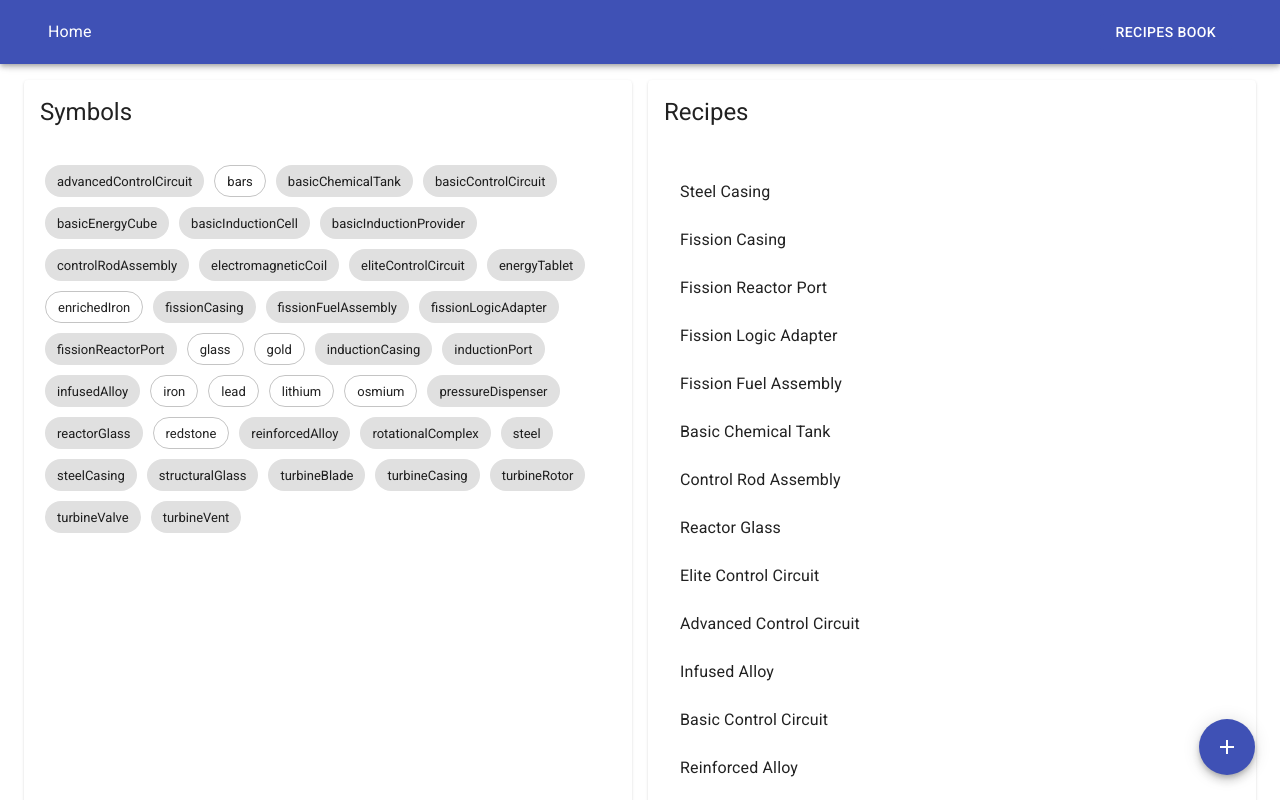
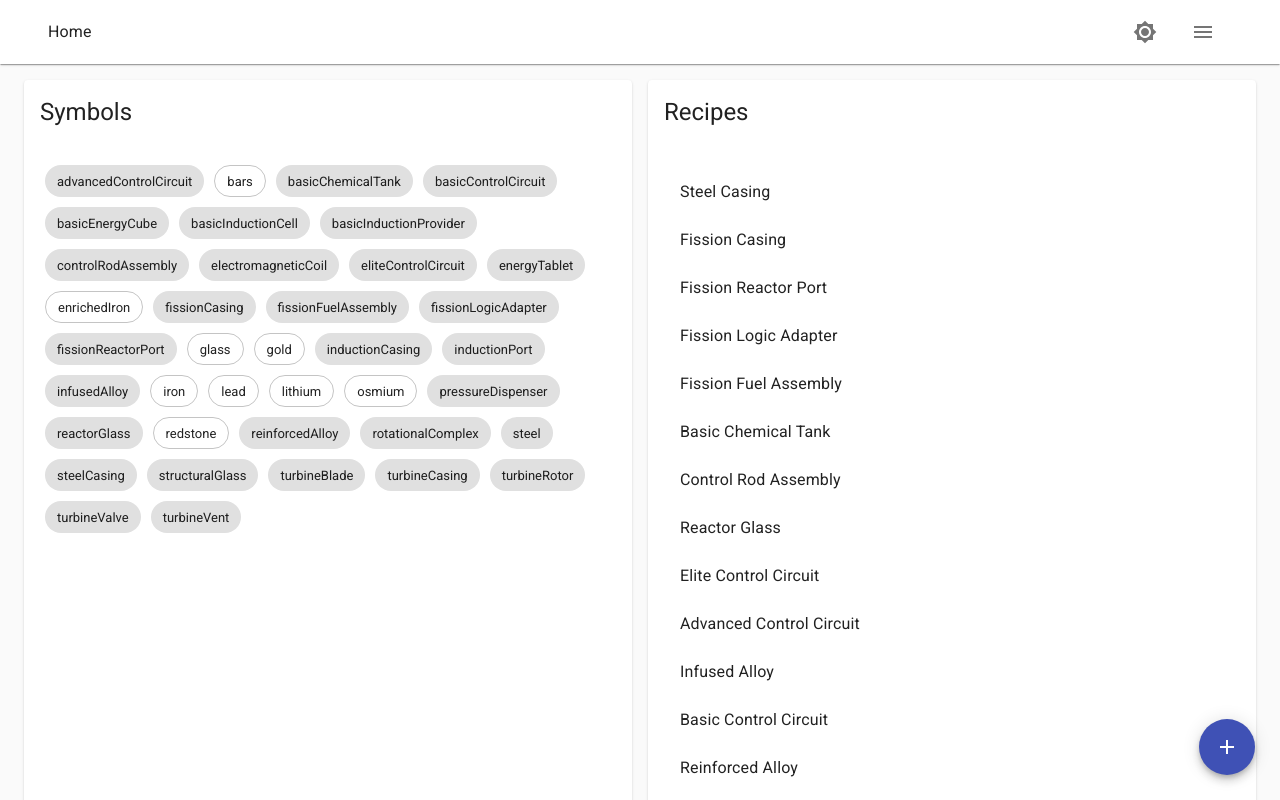
Before and after one commit to sabinmarcu/crafting-works, a React (Create React App) app: page / in a window 1280 px wide. Built offline with nearby package versions, Linux system fonts and the light colour scheme.

Commit message:
added themes

```diff
--- a/src/App.tsx
+++ b/src/App.tsx
@@ -1,7 +1,8 @@
 import React, { FC } from 'react';
 import { BrowserRouter as Router } from 'react-router-dom';
 import { Route, Switch } from 'react-router';
-import { Container } from '@material-ui/core';
+import { Container, withTheme } from '@material-ui/core';
+import styled from 'styled-components';
 
 import { NavBar } from './components/NavBar';
 import { Drawer, RouteChangeDrawerClose } from './components/Drawer';
@@ -11,18 +12,28 @@ import { HomeScreen } from './screens/Home';
 import { RecipeScreen } from './screens/Recipe';
 import { TestScreen } from './screens/Test';
 
+const StyledContainer = withTheme(
+  styled(Container)`
+    background: ${({ theme: { palette: { background: { default: background } } } }) => background};
+    width: 100vw;
+    height: 100vh;
+    max-width: initial;
+    overflow-y: auto;
+  `,
+);
+
 export const App: FC = () => (
   <Router>
     <NavBar />
     <Drawer />
     <RouteChangeDrawerClose />
-    <Container>
+    <StyledContainer>
       <Switch>
         <Route exact path="/" component={HomeScreen} />
         <Route exact path="/recipes/:name" component={RecipeScreen} />
         <Route exact path="/test" component={TestScreen} />
       </Switch>
-    </Container>
+    </StyledContainer>
     <CreateRecipe />
   </Router>
 );
--- a/src/components/CreateRecipe.tsx
+++ b/src/components/CreateRecipe.tsx
@@ -29,7 +29,7 @@ export const FabWrapper = styled.div`
 `;
 
 export const ModalContainer = styled(Container)`
-  padding: 0;
+  padding: 25px;
   margin-top: 25px;
   display: flex;
   flex-flow: column nowrap;
@@ -92,6 +92,8 @@ export const CreateRecipeModal: FC<{
       open={open}
       onClose={close}
       closeAfterTransition
+      disableEnforceFocus
+      disableAutoFocus
       BackdropComponent={Backdrop}
       BackdropProps={{
         timeout: 500,
--- a/src/components/NavBar.tsx
+++ b/src/components/NavBar.tsx
@@ -1,19 +1,23 @@
 import React, { FC } from 'react';
 import {
   AppBar,
-  Toolbar,
   Container,
-  Button,
   Typography,
   IconButton,
 } from '@material-ui/core';
+
+import Brightness4Icon from '@material-ui/icons/Brightness4';
+import Brightness7Icon from '@material-ui/icons/Brightness7';
 import ArrowBackIcon from '@material-ui/icons/ArrowBack';
+import MenuIcon from '@material-ui/icons/Menu';
+
 import styled from 'styled-components';
 
 import { useDrawer } from '../state/drawer';
 import { useTitle } from '../state/title';
+import { useTheme } from '../state/theme';
 
-import { StyledLink } from './styled';
+import { StyledLink, StyledToolbar } from './styled';
 
 const StyledContainer = styled(Container)`
   display: flex;
@@ -23,7 +27,7 @@ const StyledContainer = styled(Container)`
 `;
 
 const StyledIconButton = styled(IconButton)`
-  color: white;
+  margin: 0 5px;
 `;
 
 const StyledTypography = styled(Typography)`
@@ -32,13 +36,22 @@ const StyledTypography = styled(Typography)`
   justify-content: center;
 `;
 
+const StyledWrapper = styled.div`
+  display: flex;
+  flex-flow: row nowrap;
+  align-items: center;
+  justify-content: center;
+`;
+
 export const NavBar: FC = () => {
   const { open } = useDrawer();
   const { title, isRoot } = useTitle();
+  const { theme, toggle } = useTheme();
   return (
     <AppBar position="static">
-      <Toolbar>
+      <StyledToolbar>
         <StyledContainer>
+          <StyledWrapper>
             <StyledTypography variant="body1">
               {!isRoot && (
                 <StyledLink to="/">
@@ -49,16 +62,19 @@ export const NavBar: FC = () => {
               )}
               {title}
             </StyledTypography>
-          <Button
-            variant="contained"
-            color="primary"
-            onClick={open}
-            disableElevation
-          >
-            Recipes Book
-          </Button>
+          </StyledWrapper>
+          <StyledWrapper>
+            <StyledIconButton onClick={toggle}>
+              {theme === 'light'
+                ? <Brightness7Icon />
+                : <Brightness4Icon />}
+            </StyledIconButton>
+            <StyledIconButton onClick={open}>
+              <MenuIcon />
+            </StyledIconButton>
+          </StyledWrapper>
         </StyledContainer>
-      </Toolbar>
+      </StyledToolbar>
     </AppBar>
   );
 };
--- a/src/components/styled.tsx
+++ b/src/components/styled.tsx
@@ -1,6 +1,27 @@
 import styled from 'styled-components';
 import { Link } from 'react-router-dom';
+import { Theme, Toolbar, withTheme } from '@material-ui/core';
 import { mobileBreakpoint } from '../config/constants';
+
+export const toolbarStyles = ({
+  theme: {
+    palette: {
+      background: { paper: background },
+      text: { primary: text },
+    },
+    shadows: [,shadow],
+  },
+}: {theme: Theme}) => `
+  background: ${background};
+  color: ${text};
+  box-shadow: ${shadow}
+`;
+
+export const StyledToolbar = withTheme(
+  styled(Toolbar)`
+    ${toolbarStyles}
+  `,
+);
 
 export const StyledLink = styled(Link)`
   text-decoration: none;
--- a/src/index.tsx
+++ b/src/index.tsx
@@ -6,16 +6,19 @@ import './styles.css';
 import { App } from './App';
 import { DrawerProvider } from './state/drawer';
 import { TitleProvider } from './state/title';
+import { AppThemeProvider as ThemeProvider } from './state/theme';
 import { RecipeProviderV3 } from './state/recipes-v3';
 
 const rootElement = document.getElementById('root');
 render(
+  <ThemeProvider>
     <DrawerProvider>
       <RecipeProviderV3>
         <TitleProvider>
           <App />
         </TitleProvider>
       </RecipeProviderV3>
-  </DrawerProvider>,
+    </DrawerProvider>
+  </ThemeProvider>,
   rootElement,
 );
--- a/src/screens/Recipe.tsx
+++ b/src/screens/Recipe.tsx
@@ -3,7 +3,7 @@ import React, {
 } from 'react';
 import { RouteComponentProps } from 'react-router';
 import {
-  AppBar, Container, Tab, Tabs,
+  AppBar, Container, Tab, Tabs, withTheme,
 } from '@material-ui/core';
 import styled from 'styled-components';
 import {
@@ -13,6 +13,7 @@ import {
 import { useIsMobile } from '../hooks/useIsMobile';
 import { RecipeEditor } from '../components/RecipeEditor';
 import { RecipeViewer } from '../components/RecipeViewer';
+import { toolbarStyles } from '../components/styled';
 
 const StyledContainer = styled(Container)`
   padding: 1rem 0;
@@ -24,6 +25,14 @@ export const TabPanel: FC<{ isOpen: boolean }> = ({ children, isOpen }) => (
   >
     {isOpen && children}
   </div>
+);
+
+const StyledTabs = withTheme(
+  styled(Tabs)`
+    .MuiTabs-flexContainer {
+      ${toolbarStyles}
+    }
+  `,
 );
 
 const tabs = [
@@ -46,13 +55,13 @@ export const RecipeScreen: FC<RouteComponentProps<{ name: string }>> = ({
     <RecipeProvider name={name}>
       <StyledContainer>
         <AppBar position="static">
-          <Tabs
+          <StyledTabs
             value={tab}
             onChange={onChange}
             variant={isMobile ? 'fullWidth' : undefined}
           >
             {tabs.map(({ title }) => <Tab label={title} key={title} />)}
-          </Tabs>
+          </StyledTabs>
         </AppBar>
         {tabs.map(({ title, Component }, idx) => (
           <TabPanel
--- /dev/null
+++ b/src/state/theme.tsx
@@ -0,0 +1,53 @@
+import { createMuiTheme, Theme, ThemeProvider } from '@material-ui/core';
+import React, {
+  createContext,
+  useContext,
+  useCallback,
+  FC,
+  useMemo,
+} from 'react';
+import { useLocalStorage } from '../hooks/useLocalStorage';
+
+export type ThemeType = 'light' | 'dark';
+export type ThemeContextType = {
+  theme: ThemeType,
+  t: Theme,
+  toggle: () => void,
+};
+
+const themes = {
+  dark: createMuiTheme({ palette: { type: 'dark' } }),
+  light: createMuiTheme({ palette: { type: 'light' } }),
+};
+
+export const ThemeContext = createContext<ThemeContextType>({
+  theme: 'light',
+  t: themes.light,
+  toggle: () => {},
+});
+
+export const AppThemeProvider: FC = ({ children }) => {
+  const [theme, setTheme] = useLocalStorage<ThemeType>('theme', 'light');
+  const toggleTheme = useCallback(
+    () => setTheme((t) => (t === 'light' ? 'dark' : 'light')),
+    [setTheme],
+  );
+  const t = useMemo(
+    () => (theme ? themes[theme] : themes.light),
+    [theme],
+  );
+  return (
+    <ThemeContext.Provider value={{
+      theme: theme || 'light',
+      t,
+      toggle: toggleTheme,
+    }}
+    >
+      <ThemeProvider theme={t}>
+        {children}
+      </ThemeProvider>
+    </ThemeContext.Provider>
+  );
+};
+
+export const useTheme = () => useContext(ThemeContext);
```
Lines whose indentation alone changed are shown as unchanged.
